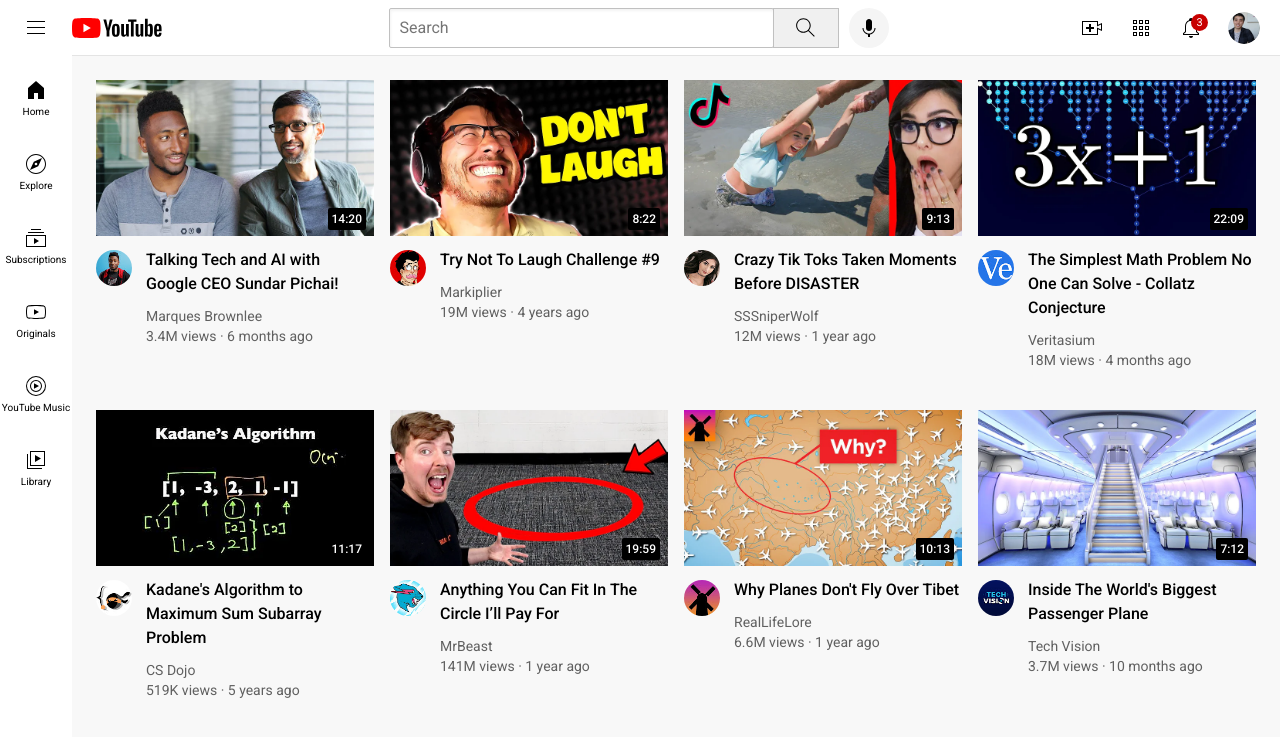
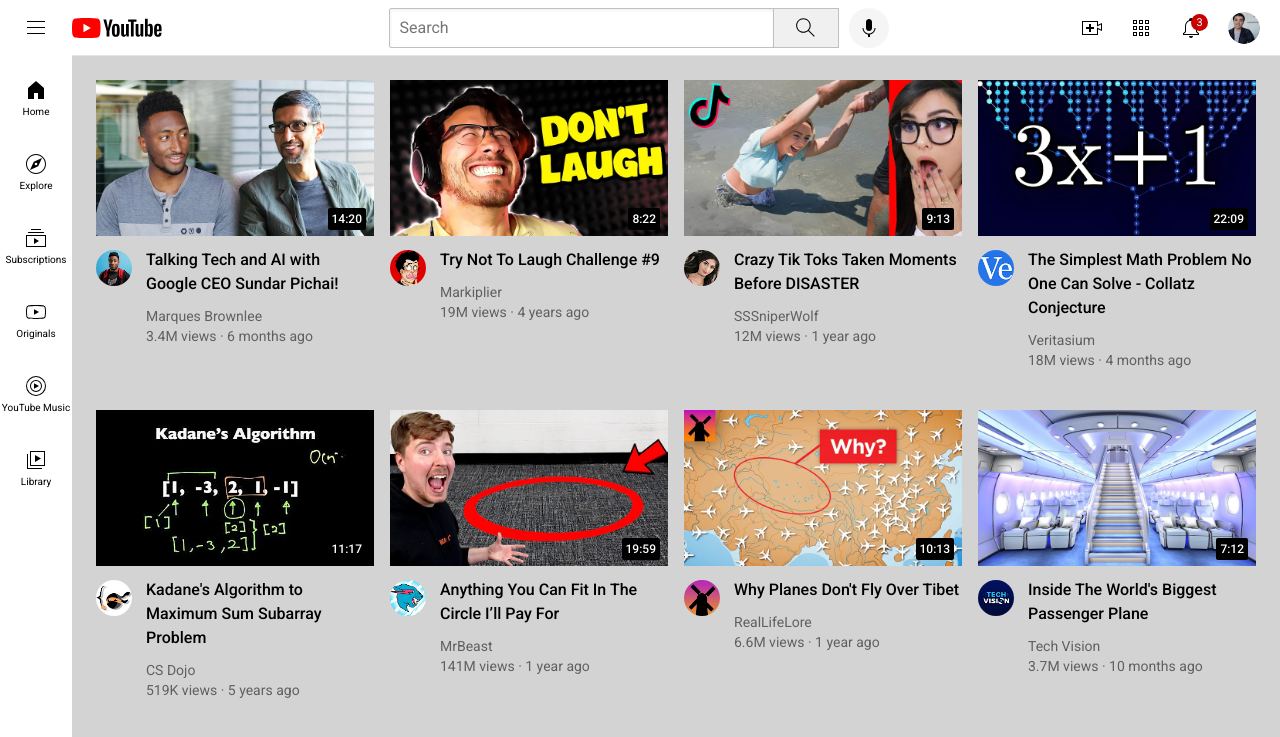
Before and after one commit to brendasaa/youtube-exercise, a plain HTML site: page index.html in a window 1280 px wide. Shown: the top 737 px of the page. Drawn offline with Linux system fonts and the light colour scheme.

Commit message:
Add files via upload

```diff
--- a/styles/general.css
+++ b/styles/general.css
@@ -9,5 +9,5 @@
   padding-top: 80px;
   padding-left: 96px;
   padding-right: 24px;
-  background-color: rgb(248, 248, 248);
+  background-color: rgb(211, 211, 211);
 }
```
